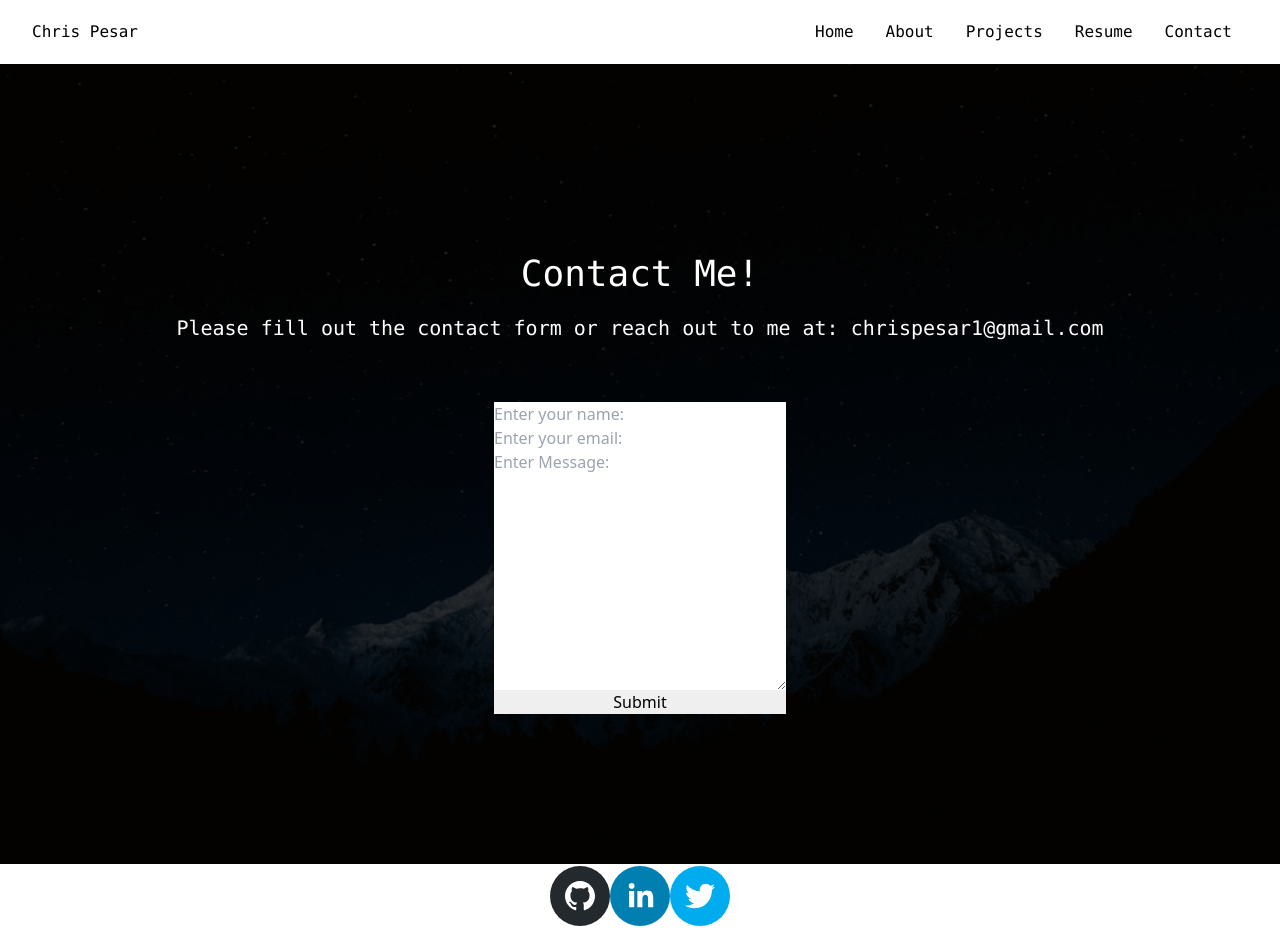
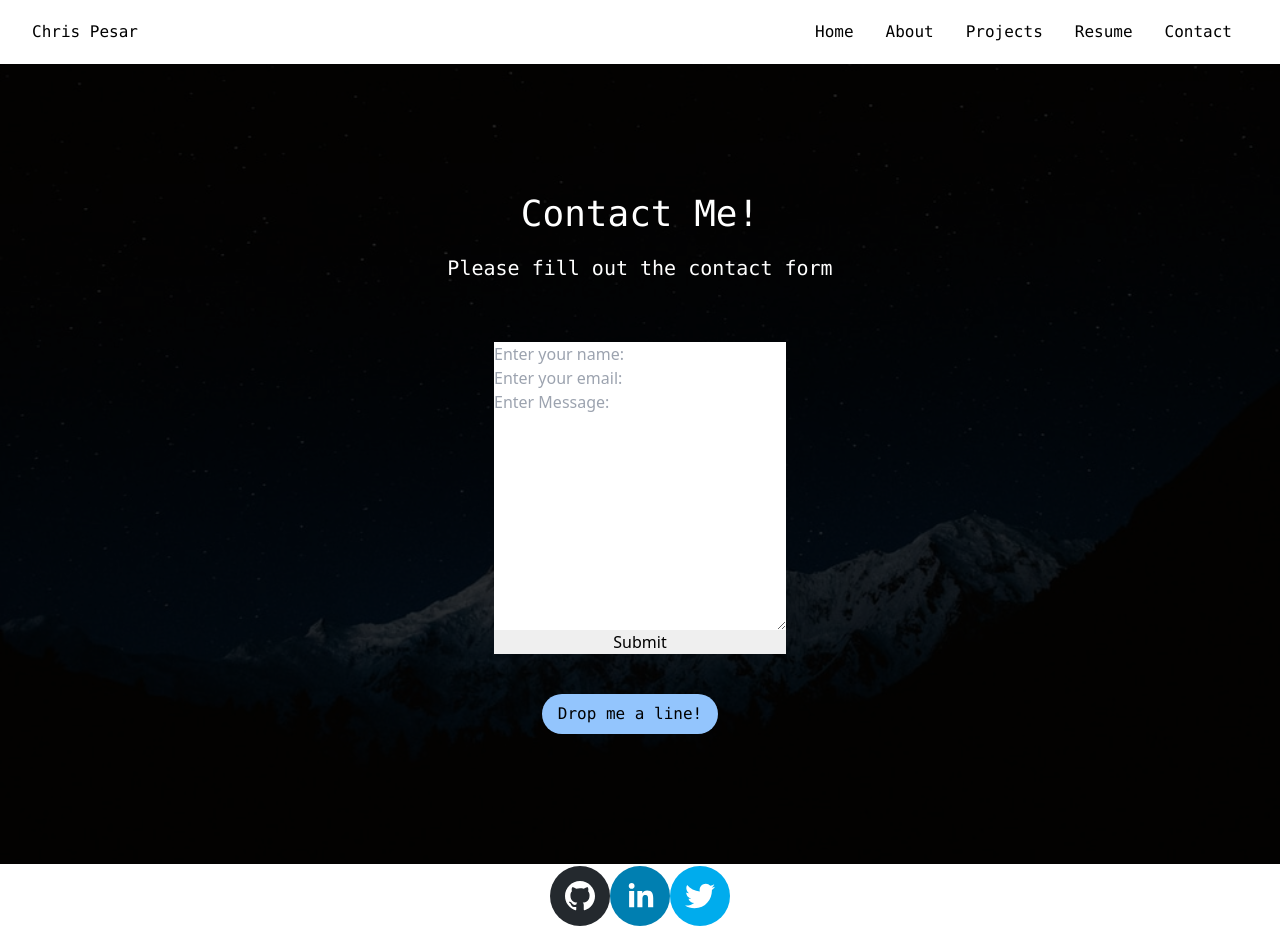
Before and after one commit to cpesar/chris-portfolio, a React (Create React App) app: page /contact in a window 1280 px wide. Built offline with nearby package versions, Linux system fonts and the light colour scheme.

Commit message:
added clickable email link to contact page

```diff
--- /dev/null
+++ b/src/components/Email.js
@@ -0,0 +1,18 @@
+import React from "react";
+import { Link } from "react-router-dom";
+
+const Email = ({ mailto, label }) => {
+    return (
+        <Link
+            to='#'
+            onClick={(e) => {
+                window.location = mailto;
+                e.preventDefault();
+            }}
+        >
+            {label}
+        </Link>
+    );
+};
+
+export default Email;
--- a/src/pages/Contact.js
+++ b/src/pages/Contact.js
@@ -1,4 +1,5 @@
 import React from 'react'
+import Email from '../components/Email';
 
 const Contact = () => {
   return (
@@ -7,8 +8,7 @@ const Contact = () => {
         <div className="p-10">
           <h2 className="text-white font-mono mb-5 text-center text-4xl">Contact Me!</h2>
           <p className="text-white font-mono mb-5 text-center text-xl">
-            Please fill out the contact form or reach out to me at:
-            <span> chrispesar1@gmail.com</span>
+            Please fill out the contact form
           </p>
         </div>
 
@@ -40,8 +40,13 @@ const Contact = () => {
           ></textarea>
 
           <input type="submit" value="Submit" />
+        </form>
 
-        </form>
+        <div className="p-10">
+          <p className="mr-5 bg-blue-300 py-2 px-4 rounded-full font-mono hover:bg-blue-800">
+            <Email label=" Drop me a line!" mailto="mailto:chrispesar1@gmail.com" />
+          </p>
+        </div>
       </div>
     </section>
 
```
